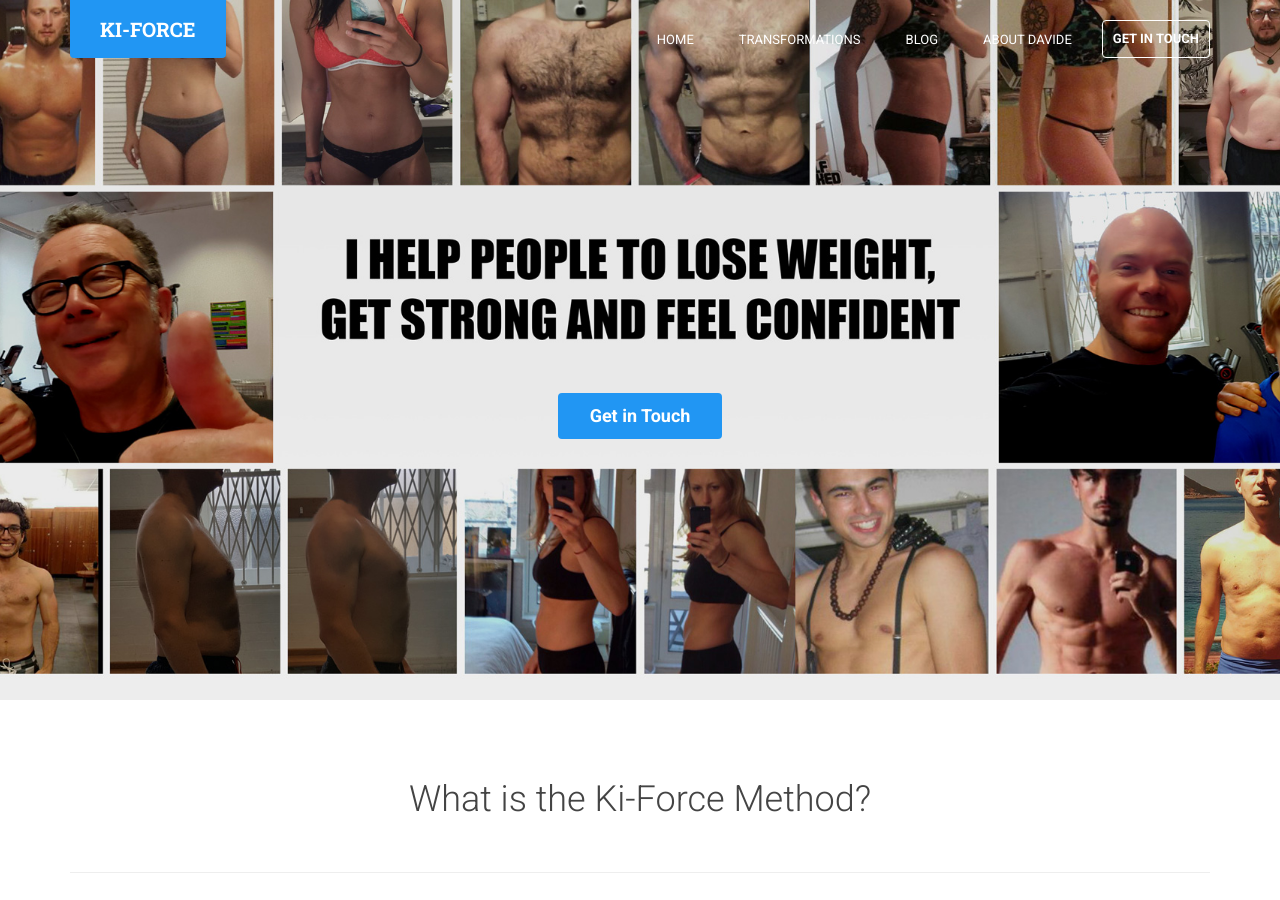
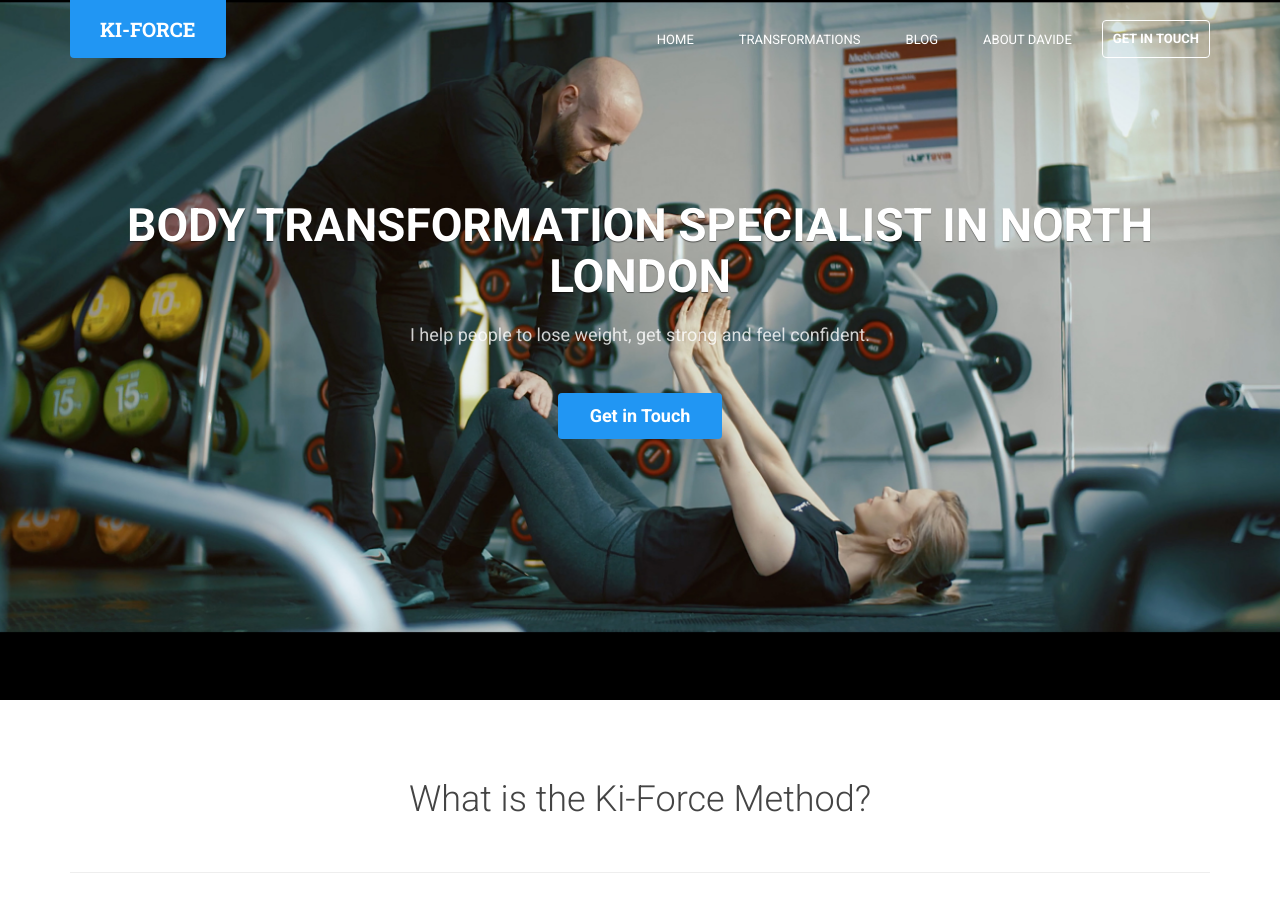
Before and after one commit to Widar91/kiforce, a Jekyll site: the page built from index.html, in a window 1280 px wide and 900 px high. Built offline with Jekyll 4.4.1, drawn with Linux system fonts in a browser that asks for light colours.

Commit message:
new pics

```diff
--- a/index.html
+++ b/index.html
@@ -9,16 +9,16 @@
         <div class="flexslider bg-slider">
             <ul class="slides">
                 <li class="slide slide-1"></li>
-                <!--li class="slide slide-2"></li>
-                <li class="slide slide-3"></li-->
+                <li class="slide slide-2"></li>
+                <li class="slide slide-3"></li>
             </ul>
         </div>
     </div><!--//bg-slider-wrapper-->
 
     <section class="promo section section-on-bg">
         <div class="container text-center">
-            <h2 class="title" style="opacity: 0.0">THE No.1 BODY TRANSFORMATION SPECIALIST IN NORTH LONDON</h2>
-            <p class="intro" style="opacity: 0.0">I help people to lose weight, get strong and feel confident.</p>
+            <h2 class="title">BODY TRANSFORMATION SPECIALIST IN NORTH LONDON</h2>
+            <p class="intro">I help people to lose weight, get strong and feel confident.</p>
             <!--p><a class="btn btn-cta btn-cta-primary" href="./assets/brochure/Ki_Force_Brochure.pdf" target="_blank">Download Brochure</a></p-->
             <p><a class="btn btn-cta btn-cta-primary" href="contact.html">Get in Touch</a></p>
             <!--button type="button" class="play-trigger btn-link " data-toggle="modal" data-target="#modal-video" >
```
Also changed, not shown: assets/images/background/bg1-old-new.jpg (added), assets/images/background/bg1.jpg, assets/images/background/bg2-old.jpg (added), assets/images/background/bg2.jpg, assets/images/background/bg3-old.jpg (added), assets/images/background/bg3.jpg.
